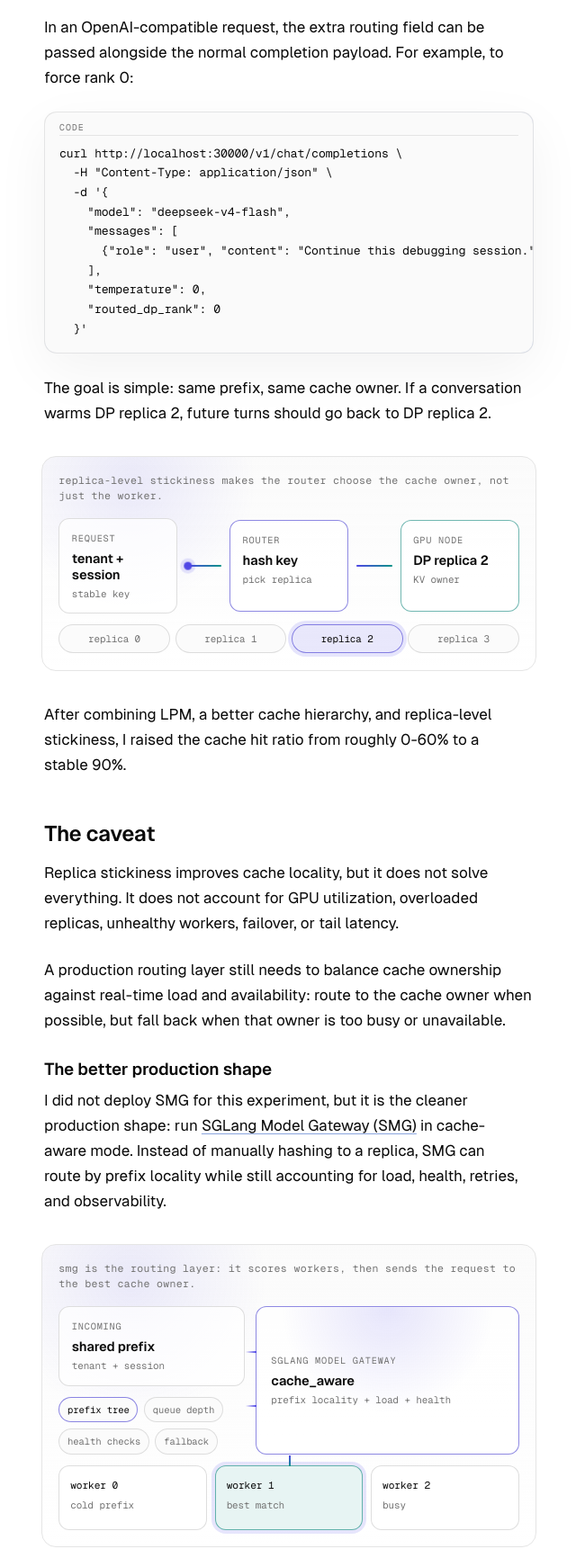
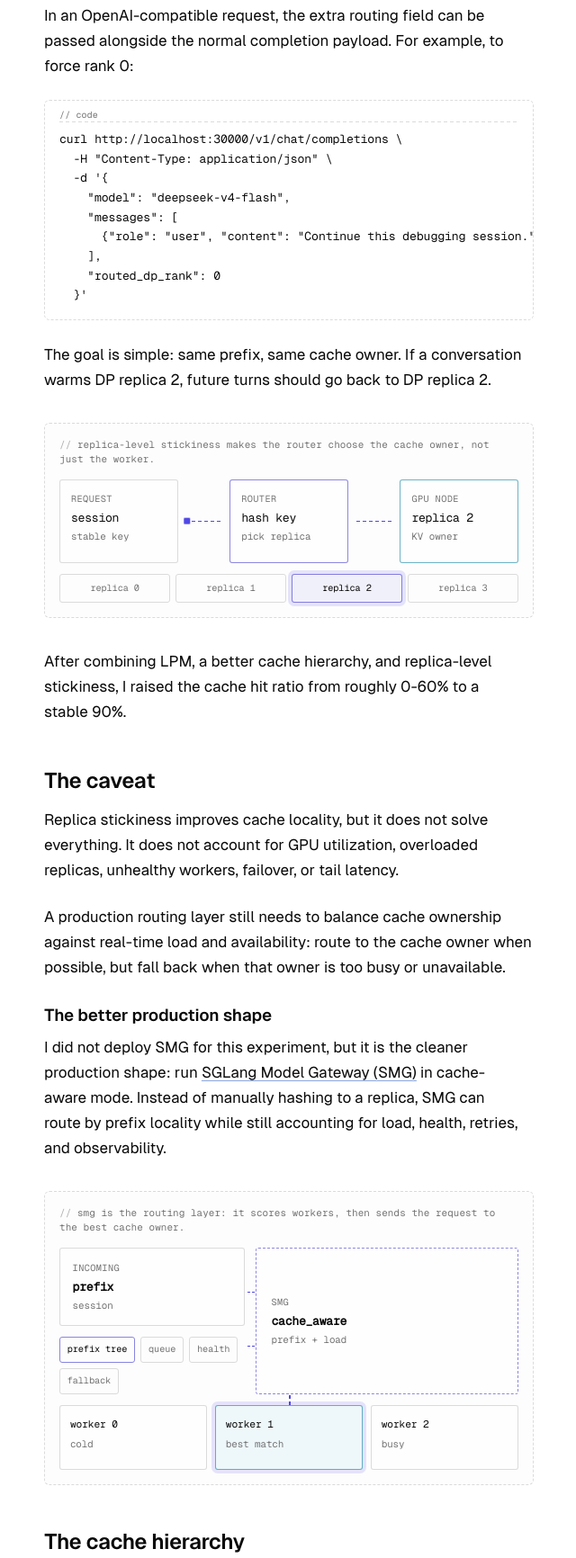
Before and after one commit to StarpTech/starptech.com, an Astro site: page /blog/why-more-gpus-is-not-enough-for-llm-inference in a window 1280 px wide. Shown: the part 2678-4410 px from the top of the page at 90% size, without its empty margins (319-959 px from the left). Built offline with nearby package versions, Linux system fonts and the light colour scheme; Astro itself is replaced by a stand-in of ours; code samples lack their colours.

Commit message:
Refine inference viz styling and labels

````diff
--- a/src/content/blog/why-more-gpus-is-not-enough-for-llm-inference.md
+++ b/src/content/blog/why-more-gpus-is-not-enough-for-llm-inference.md
@@ -39,7 +39,7 @@ The important part is not H200 versus B200 as hardware. A B200 setup with `DP=1`
         <span class="viz-cache-dot"></span>
         <span class="viz-cache-dot"></span>
       </div>
-      <small>one cache domain</small>
+      <small>one domain</small>
     </div>
     <div class="viz-card viz-card--wide">
       <span class="viz-kicker">B200</span>
@@ -51,7 +51,7 @@ The important part is not H200 versus B200 as hardware. A B200 setup with `DP=1`
         <span class="viz-rank is-hot">rep 2</span>
         <span class="viz-rank">rep 3</span>
       </div>
-      <small>four cache domains</small>
+      <small>four domains</small>
     </div>
   </div>
 </figure>
@@ -74,7 +74,6 @@ curl http://localhost:30000/v1/chat/completions \
     "messages": [
       {"role": "user", "content": "Continue this debugging session."}
     ],
-    "temperature": 0,
     "routed_dp_rank": 0
   }'
 ```
@@ -86,7 +85,7 @@ The goal is simple: same prefix, same cache owner. If a conversation warms DP re
   <div class="viz-route__flow" aria-hidden="true">
     <div class="viz-node">
       <span class="viz-kicker">request</span>
-      <strong>tenant + session</strong>
+      <strong>session</strong>
       <small>stable key</small>
     </div>
     <div class="viz-link"><span class="viz-packet"></span></div>
@@ -98,7 +97,7 @@ The goal is simple: same prefix, same cache owner. If a conversation warms DP re
     <div class="viz-link"><span class="viz-packet viz-packet--late"></span></div>
     <div class="viz-node viz-node--gpu">
       <span class="viz-kicker">gpu node</span>
-      <strong>DP replica 2</strong>
+      <strong>replica 2</strong>
       <small>KV owner</small>
     </div>
   </div>
@@ -127,24 +126,24 @@ I did not deploy SMG for this experiment, but it is the cleaner production shape
   <div class="viz-smg__board" aria-hidden="true">
     <div class="viz-smg__request">
       <span class="viz-kicker">incoming</span>
-      <strong>shared prefix</strong>
-      <small>tenant + session</small>
+      <strong>prefix</strong>
+      <small>session</small>
     </div>
     <div class="viz-router-core">
-      <span class="viz-kicker">SGLang Model Gateway</span>
+      <span class="viz-kicker">SMG</span>
       <strong>cache_aware</strong>
-      <small>prefix locality + load + health</small>
+      <small>prefix + load</small>
     </div>
     <div class="viz-smg__signals">
       <span class="viz-stat">prefix tree</span>
-      <span class="viz-stat">queue depth</span>
-      <span class="viz-stat">health checks</span>
+    <span class="viz-stat">queue</span>
+    <span class="viz-stat">health</span>
       <span class="viz-stat">fallback</span>
     </div>
     <div class="viz-smg__workers">
       <div class="viz-worker">
         <span>worker 0</span>
-        <small>cold prefix</small>
+        <small>cold</small>
       </div>
       <div class="viz-worker is-selected">
         <span>worker 1</span>
@@ -172,19 +171,19 @@ The broader pattern I learned is that serious LLM serving needs a KV hierarchy:
     <div class="viz-tier viz-tier--l1">
       <span class="viz-kicker">L1</span>
       <strong>GPU KV</strong>
-      <small>fastest, smallest</small>
+      <small>fast</small>
     </div>
     <div class="viz-cache__arrow">then</div>
     <div class="viz-tier viz-tier--l2">
       <span class="viz-kicker">L2</span>
-      <strong>Host memory</strong>
-      <small>larger local tier</small>
+      <strong>Host RAM</strong>
+      <small>larger</small>
     </div>
     <div class="viz-cache__arrow">then</div>
     <div class="viz-tier viz-tier--l3">
       <span class="viz-kicker">L3</span>
       <strong>Shared KV</strong>
-      <small>worker or node reuse</small>
+      <small>shared</small>
     </div>
   </div>
 </figure>
@@ -207,20 +206,20 @@ Separating them lets you scale each side independently: more prefill capacity wh
   <figcaption>Prefill and decode want different scaling knobs.</figcaption>
   <div class="viz-split__flow" aria-hidden="true">
     <div class="viz-step">
-      <span class="viz-kicker">long context</span>
-      <strong>prompt tokens</strong>
+      <span class="viz-kicker">context</span>
+      <strong>prompt</strong>
       <div class="viz-token-bar"><span></span><span></span><span></span><span></span></div>
     </div>
     <div class="viz-link"><span class="viz-packet"></span></div>
     <div class="viz-pool viz-pool--prefill">
-      <span class="viz-kicker">prefill pool</span>
-      <strong>compute-heavy</strong>
+      <span class="viz-kicker">prefill</span>
+      <strong>compute</strong>
       <small>build KV</small>
     </div>
     <div class="viz-link"><span class="viz-packet viz-packet--late"></span></div>
     <div class="viz-pool viz-pool--decode">
-      <span class="viz-kicker">decode pool</span>
-      <strong>latency-sensitive</strong>
+      <span class="viz-kicker">decode</span>
+      <strong>latency</strong>
       <small>stream tokens</small>
     </div>
   </div>
--- a/src/styles/global.css
+++ b/src/styles/global.css
@@ -854,41 +854,41 @@ article .principles__line {
 
 .post__body .inference-viz {
   --viz-accent: #4f46e5;
-  --viz-accent-2: #0d9488;
-  --viz-warm: #d97706;
-  --viz-line: color-mix(in srgb, var(--line-strong) 76%, transparent);
-  --viz-fill: color-mix(in srgb, var(--bg-1) 86%, transparent);
+  --viz-accent-2: #0891b2;
+  --viz-warm: #b45309;
+  --viz-line: color-mix(in srgb, var(--line-strong) 84%, transparent);
+  --viz-dim: color-mix(in srgb, var(--muted) 58%, transparent);
 
   position: relative;
-  margin: 2em -0.2rem;
-  padding: clamp(0.9rem, 3vw, 1.15rem);
-  border: 1px solid var(--line);
-  border-radius: 16px;
-  background:
-    radial-gradient(
-      circle at 18% 12%,
-      color-mix(in srgb, var(--viz-accent) 10%, transparent),
-      transparent 28%
-    ),
-    linear-gradient(180deg, var(--viz-fill), transparent);
+  margin: 2em 0;
+  padding: clamp(0.85rem, 2.6vw, 1rem);
+  border: 1px dashed var(--viz-line);
+  border-radius: 6px;
+  background: color-mix(in srgb, var(--bg-1) 36%, transparent);
+  font-family: var(--mono);
   overflow: hidden;
 }
 
 :root[data-theme="dark"] .post__body .inference-viz {
-  --viz-accent: #8b9cff;
-  --viz-accent-2: #2dd4bf;
+  --viz-accent: #93a4ff;
+  --viz-accent-2: #67e8f9;
   --viz-warm: #fbbf24;
-  --viz-fill: color-mix(in srgb, var(--bg-1) 88%, transparent);
+  --viz-line: color-mix(in srgb, var(--line-strong) 88%, transparent);
 }
 
 .post__body .inference-viz figcaption {
-  margin: 0 0 1rem;
-  font-family: var(--mono);
-  font-size: 0.72rem;
+  margin: 0 0 0.9rem;
+  font-family: var(--mono);
+  font-size: 0.68rem;
   line-height: 1.45;
-  letter-spacing: 0.03em;
+  letter-spacing: 0.01em;
   text-transform: lowercase;
   color: var(--muted);
+}
+
+.post__body .inference-viz figcaption::before {
+  content: "// ";
+  color: var(--viz-dim);
 }
 
 .viz-kicker {
@@ -896,7 +896,7 @@ article .principles__line {
   margin: 0 0 0.28rem;
   font-family: var(--mono);
   font-size: 0.64rem;
-  letter-spacing: 0.08em;
+  letter-spacing: 0.04em;
   text-transform: uppercase;
   color: var(--muted);
 }
@@ -908,9 +908,11 @@ article .principles__line {
 .post__body .viz-step strong {
   display: block;
   margin: 0;
-  font-size: 0.92rem;
+  font-family: var(--mono);
+  font-size: 0.82rem;
+  font-weight: 400;
   line-height: 1.2;
-  letter-spacing: -0.012em;
+  letter-spacing: -0.02em;
   color: var(--text);
 }
 
@@ -939,14 +941,14 @@ article .principles__line {
 .viz-pool,
 .viz-step {
   border: 1px solid var(--viz-line);
-  border-radius: 12px;
-  background: color-mix(in srgb, var(--bg) 72%, transparent);
-  box-shadow: inset 0 1px 0 color-mix(in srgb, #fff 36%, transparent);
+  border-radius: 3px;
+  background: color-mix(in srgb, var(--bg) 54%, transparent);
+  box-shadow: none;
 }
 
 .viz-card {
-  min-height: 9.5rem;
-  padding: 0.9rem;
+  min-height: 8.2rem;
+  padding: 0.78rem;
 }
 
 .viz-cache-domain {
@@ -957,11 +959,11 @@ article .principles__line {
 
 .viz-cache-dot {
   display: block;
-  width: 1.55rem;
-  height: 1.55rem;
-  border: 1px solid color-mix(in srgb, var(--viz-accent) 48%, var(--viz-line));
-  border-radius: 999px;
-  background: color-mix(in srgb, var(--viz-accent) 10%, transparent);
+  width: 1.05rem;
+  height: 1.05rem;
+  border: 1px solid color-mix(in srgb, var(--viz-accent) 40%, var(--viz-line));
+  border-radius: 2px;
+  background: transparent;
 }
 
 .inference-viz.is-active .viz-cache-dot {
@@ -994,18 +996,18 @@ article .principles__line {
   justify-content: center;
   min-height: 2rem;
   border: 1px solid var(--viz-line);
-  border-radius: 999px;
-  font-family: var(--mono);
-  font-size: 0.68rem;
-  color: var(--muted);
-  background: color-mix(in srgb, var(--bg-1) 82%, transparent);
+  border-radius: 3px;
+  font-family: var(--mono);
+  font-size: 0.64rem;
+  color: var(--muted);
+  background: transparent;
 }
 
 .viz-rank.is-hot,
 .viz-rank-strip .is-hot {
   border-color: color-mix(in srgb, var(--viz-accent) 62%, var(--viz-line));
   color: var(--text);
-  background: color-mix(in srgb, var(--viz-accent) 12%, transparent);
+  background: color-mix(in srgb, var(--viz-accent) 7%, transparent);
 }
 
 .inference-viz.is-active .viz-rank.is-hot,
@@ -1024,8 +1026,8 @@ article .principles__line {
 .viz-node,
 .viz-pool,
 .viz-step {
-  min-height: 6.4rem;
-  padding: 0.85rem;
+  min-height: 5.8rem;
+  padding: 0.75rem;
 }
 
 .viz-node--router {
@@ -1039,9 +1041,8 @@ article .principles__line {
 
 .viz-link {
   position: relative;
-  height: 2px;
-  border-radius: 999px;
-  background: var(--viz-line);
+  height: 1px;
+  background: repeating-linear-gradient(90deg, var(--viz-line) 0 4px, transparent 4px 7px);
   overflow: visible;
 }
 
@@ -1049,8 +1050,7 @@ article .principles__line {
   content: "";
   position: absolute;
   inset: 0;
-  border-radius: inherit;
-  background: linear-gradient(90deg, var(--viz-accent), var(--viz-accent-2));
+  background: repeating-linear-gradient(90deg, var(--viz-accent) 0 4px, transparent 4px 7px);
   transform: scaleX(0);
   transform-origin: left;
 }
@@ -1063,18 +1063,18 @@ article .principles__line {
   position: absolute;
   top: 50%;
   left: -0.2rem;
-  width: 0.55rem;
-  height: 0.55rem;
-  border-radius: 999px;
+  width: 0.42rem;
+  height: 0.42rem;
+  border-radius: 1px;
   background: var(--viz-accent);
-  box-shadow: 0 0 0 4px color-mix(in srgb, var(--viz-accent) 14%, transparent);
+  box-shadow: none;
   transform: translate(0, -50%);
   opacity: 0;
 }
 
 .viz-packet--late {
   background: var(--viz-accent-2);
-  box-shadow: 0 0 0 4px color-mix(in srgb, var(--viz-accent-2) 16%, transparent);
+  box-shadow: none;
 }
 
 .inference-viz.is-active .viz-packet {
@@ -1110,9 +1110,9 @@ article .principles__line {
 .viz-router-core,
 .viz-worker {
   border: 1px solid var(--viz-line);
-  border-radius: 12px;
-  background: color-mix(in srgb, var(--bg) 72%, transparent);
-  box-shadow: inset 0 1px 0 color-mix(in srgb, #fff 36%, transparent);
+  border-radius: 3px;
+  background: color-mix(in srgb, var(--bg) 54%, transparent);
+  box-shadow: none;
 }
 
 .viz-smg__request {
@@ -1124,9 +1124,11 @@ article .principles__line {
 .viz-router-core strong {
   display: block;
   margin: 0;
-  font-size: 0.92rem;
+  font-family: var(--mono);
+  font-size: 0.82rem;
+  font-weight: 400;
   line-height: 1.2;
-  letter-spacing: -0.012em;
+  letter-spacing: -0.02em;
   color: var(--text);
 }
 
@@ -1150,9 +1152,8 @@ article .principles__line {
   justify-content: center;
   padding: 1rem;
   border-color: color-mix(in srgb, var(--viz-accent) 56%, var(--viz-line));
-  background:
-    radial-gradient(circle at 50% 0%, color-mix(in srgb, var(--viz-accent) 14%, transparent), transparent 54%),
-    color-mix(in srgb, var(--bg) 72%, transparent);
+  border-style: dashed;
+  background: color-mix(in srgb, var(--bg) 54%, transparent);
 }
 
 .viz-router-core::before,
@@ -1161,8 +1162,8 @@ article .principles__line {
   position: absolute;
   left: -0.75rem;
   width: 0.75rem;
-  height: 2px;
-  background: linear-gradient(90deg, transparent, var(--viz-accent));
+  height: 1px;
+  background: repeating-linear-gradient(90deg, transparent 0 2px, var(--viz-accent) 2px 5px);
   transform: scaleX(0);
   transform-origin: left;
 }
@@ -1189,12 +1190,12 @@ article .principles__line {
   display: inline-flex;
   align-items: center;
   min-height: 1.8rem;
-  padding: 0.32rem 0.55rem;
+  padding: 0.28rem 0.48rem;
   border: 1px solid var(--viz-line);
-  border-radius: 999px;
-  background: color-mix(in srgb, var(--bg-1) 82%, transparent);
-  font-family: var(--mono);
-  font-size: 0.66rem;
+  border-radius: 3px;
+  background: transparent;
+  font-family: var(--mono);
+  font-size: 0.64rem;
   line-height: 1;
   color: var(--muted);
 }
@@ -1214,7 +1215,7 @@ article .principles__line {
 .viz-worker {
   position: relative;
   min-height: 4.5rem;
-  padding: 0.75rem;
+  padding: 0.68rem;
   font-family: var(--mono);
   font-size: 0.7rem;
   color: var(--text-soft);
@@ -1227,7 +1228,7 @@ article .principles__line {
 
 .viz-worker.is-selected {
   border-color: color-mix(in srgb, var(--viz-accent-2) 58%, var(--viz-line));
-  background: color-mix(in srgb, var(--viz-accent-2) 10%, var(--bg));
+  background: color-mix(in srgb, var(--viz-accent-2) 7%, var(--bg));
 }
 
 .viz-worker.is-selected::before {
@@ -1237,7 +1238,7 @@ article .principles__line {
   left: 50%;
   width: 2px;
   height: 0.75rem;
-  background: linear-gradient(180deg, var(--viz-accent), var(--viz-accent-2));
+  background: repeating-linear-gradient(180deg, var(--viz-accent) 0 4px, transparent 4px 7px);
   transform: scaleY(0);
   transform-origin: top;
 }
@@ -1257,8 +1258,8 @@ article .principles__line {
 
 .viz-tier {
   position: relative;
-  min-height: 5.4rem;
-  padding: 0.85rem 0.95rem;
+  min-height: 5rem;
+  padding: 0.75rem 0.85rem;
 }
 
 .viz-tier::after {
@@ -1266,9 +1267,9 @@ article .principles__line {
   position: absolute;
   top: 0.85rem;
   right: 0.85rem;
-  width: 0.72rem;
-  height: 0.72rem;
-  border-radius: 999px;
+  width: 0.55rem;
+  height: 0.55rem;
+  border-radius: 1px;
   background: var(--viz-accent);
 }
 
@@ -1312,8 +1313,8 @@ article .principles__line {
 
 .viz-token-bar span {
   height: 0.52rem;
-  border-radius: 999px;
-  background: color-mix(in srgb, var(--viz-accent) 24%, var(--line));
+  border-radius: 1px;
+  background: color-mix(in srgb, var(--viz-accent) 18%, var(--line));
 }
 
 .inference-viz.is-active .viz-token-bar span {
@@ -1621,41 +1622,43 @@ article .principles__line {
 .post__body pre {
   position: relative;
   margin: 1.8em 0;
-  padding: 2.15rem 1rem 1rem;
-  border: 1px solid color-mix(in srgb, var(--line) 88%, transparent);
-  border-radius: 14px;
-  background:
-    linear-gradient(var(--bg-1), var(--bg-1)) padding-box,
-    linear-gradient(135deg, var(--line), color-mix(in srgb, var(--accent) 24%, var(--line))) border-box;
+  padding: 2rem 1rem 1rem;
+  border: 1px dashed color-mix(in srgb, var(--line-strong) 84%, transparent);
+  border-radius: 6px;
+  background: color-mix(in srgb, var(--bg-1) 36%, transparent);
   font-family: var(--mono);
   font-size: 0.82rem;
   line-height: 1.65;
   overflow-x: auto;
   -webkit-overflow-scrolling: touch;
-  box-shadow: 0 18px 60px color-mix(in srgb, var(--text) 5%, transparent);
+  box-shadow: none;
 }
 
 .post__body pre::before {
-  content: "code";
+  content: "// code";
   position: absolute;
-  top: 0.72rem;
+  top: 0.68rem;
   left: 1rem;
   font-family: var(--mono);
   font-size: 0.62rem;
   line-height: 1;
-  letter-spacing: 0.1em;
-  text-transform: uppercase;
+  letter-spacing: 0.02em;
+  text-transform: lowercase;
   color: var(--muted);
 }
 
 .post__body pre::after {
   content: "";
   position: absolute;
-  top: 1.55rem;
+  top: 1.42rem;
   right: 1rem;
   left: 1rem;
   height: 1px;
-  background: var(--line);
+  background: repeating-linear-gradient(
+    90deg,
+    color-mix(in srgb, var(--line-strong) 84%, transparent) 0 4px,
+    transparent 4px 7px
+  );
 }
 
 .post__body pre code {
@@ -1672,7 +1675,7 @@ article .principles__line {
 @media (max-width: 540px) {
   .post__body pre {
     font-size: 0.78rem;
-    padding: 2rem 1rem 0.9rem;
+    padding: 1.95rem 1rem 0.9rem;
     line-height: 1.55;
     /* extend to viewport edges so code has room to breathe */
     margin-left: -1rem;
````
